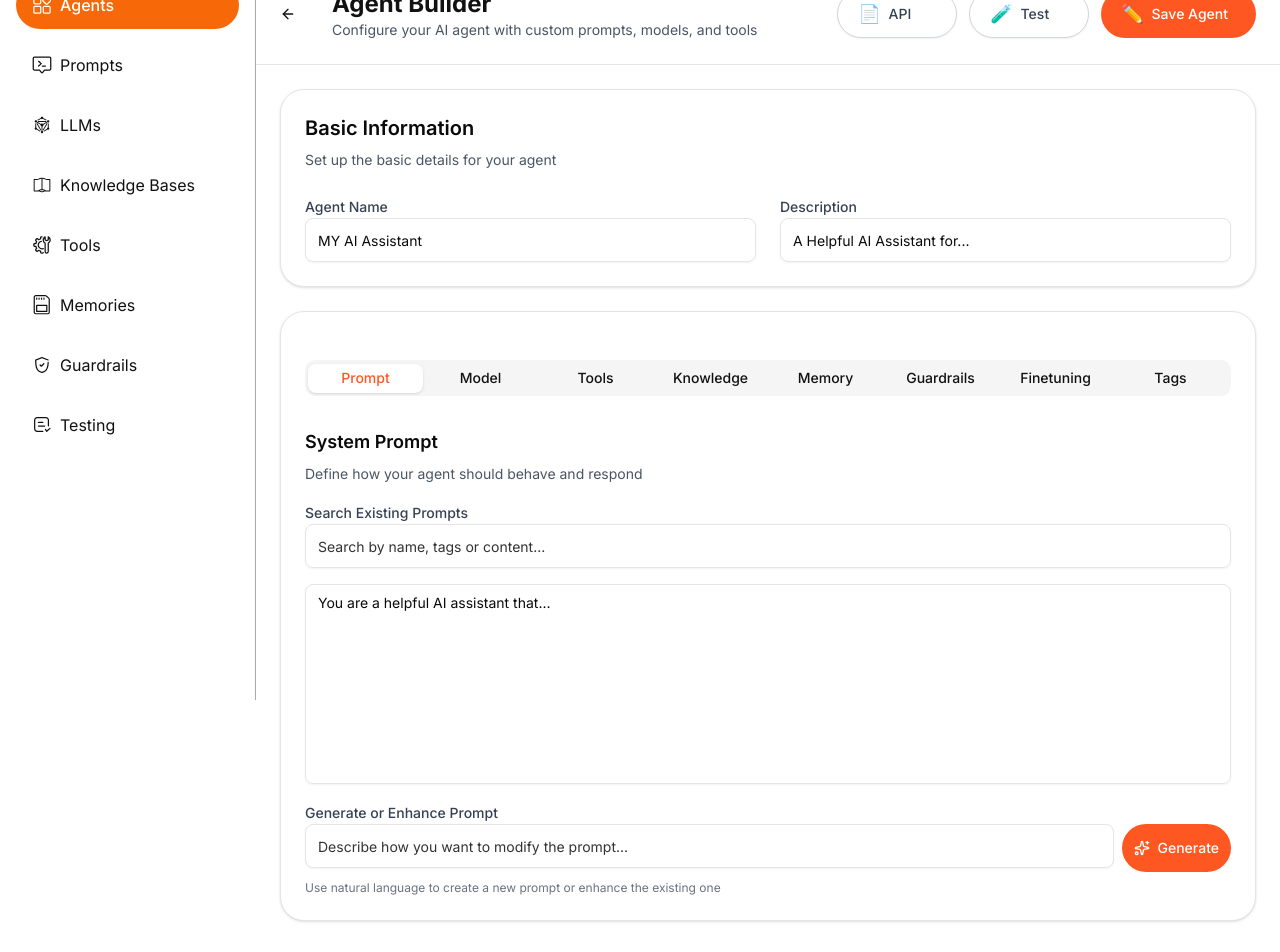
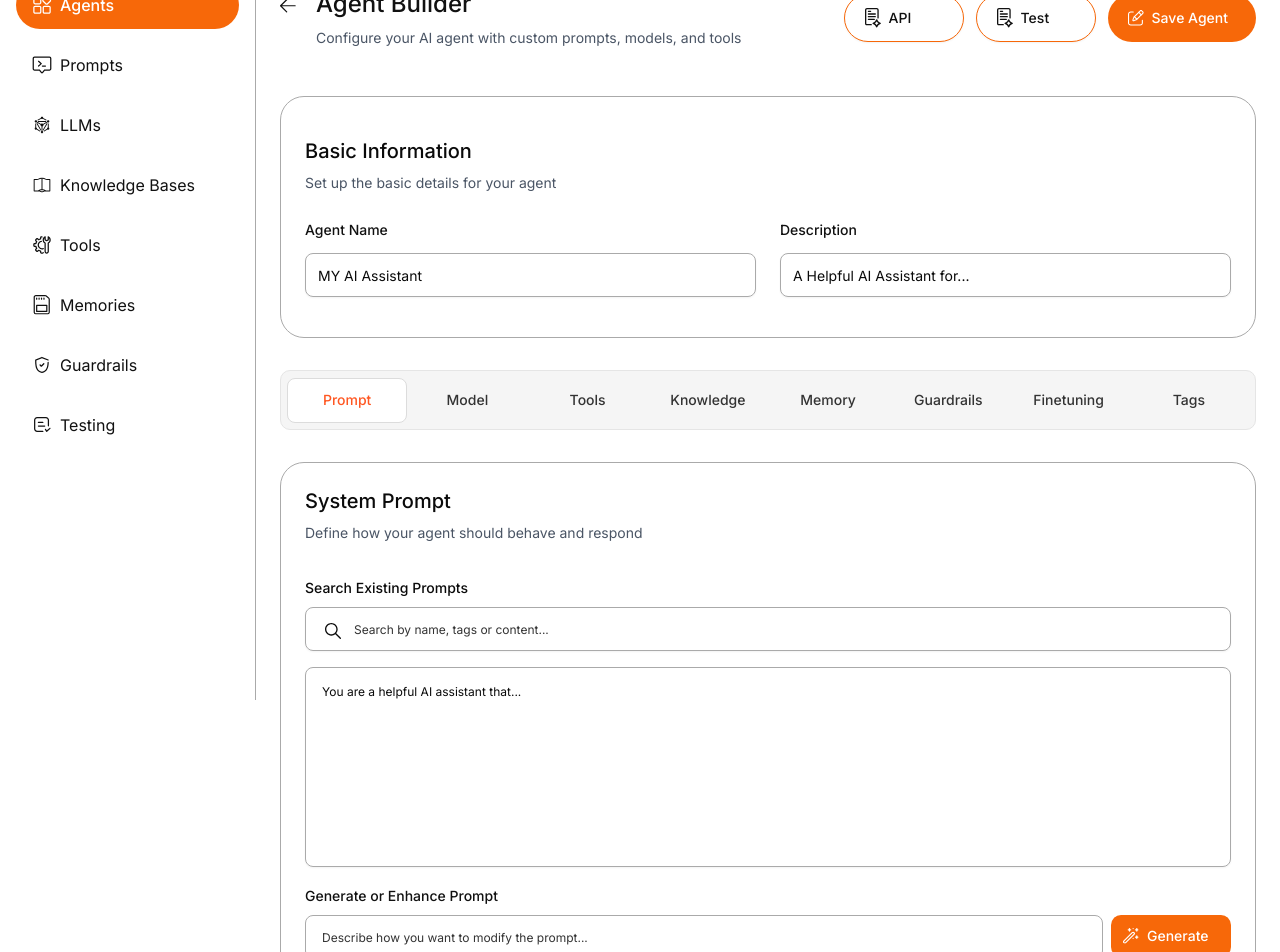
Before and after one commit to hitesh-bhardwaj/dsw-unify, a Next.js app: page /agents/create in a window 1280 px wide. Shown: the part 100-1052 px from the top of the page. Built offline with nearby package versions, Linux system fonts and the light colour scheme.

Commit message:
update
Create Agent page

```diff
--- a/src/app/agents/create/page.jsx
+++ b/src/app/agents/create/page.jsx
@@ -1,7 +1,7 @@
 "use client";
 
 import { useState } from "react";
-import { ArrowLeft, Sparkles } from "lucide-react";
+import { ArrowLeft} from "lucide-react";
 import { Button } from "@/components/ui/button";
 import { Input } from "@/components/ui/input";
 import { Textarea } from "@/components/ui/textarea";
@@ -9,6 +9,7 @@ import { Card, CardContent, CardHeader } from "@/components/ui/card";
 import { Tabs, TabsContent, TabsList, TabsTrigger } from "@/components/ui/tabs";
 import { ApiEndpointModal } from "@/components/api-endpoint-modal";
 import Link from "next/link";
+import { AiGenerator, EditIcon, LeftArrow, SearchIcon, SparklesIcon } from "@/components/Icons";
 
 export default function CreateAgentPage() {
   const [apiModalOpen, setApiModalOpen] = useState(false);
@@ -21,16 +22,17 @@ export default function CreateAgentPage() {
   return (
     <div className="flex flex-col h-full">
       {/* Header */}
-      <div className="border-b bg-white p-6">
+      <div className=" bg-white p-6">
         <div className="flex items-center justify-between">
-          <div className="flex items-center gap-4">
+          <div className="flex items-start">
             <Link href="/agents">
               <Button variant="ghost" size="icon" className="shrink-0">
-                <ArrowLeft className="h-5 w-5" />
+                {/* <ArrowLeft className="h-5 w-5" /> */}
+                <LeftArrow/>
               </Button>
             </Link>
-            <div>
-              <h1 className="text-2xl font-bold">Agent Builder</h1>
+            <div className="space-y-2">
+              <h1 className="text-2xl font-medium">Agent Builder</h1>
               <p className="text-sm text-gray-600">
                 Configure your AI agent with custom prompts, models, and tools
               </p>
@@ -40,59 +42,69 @@ export default function CreateAgentPage() {
             <Button
               variant="outline"
               onClick={() => setApiModalOpen(true)}
-              className="gap-2 border-gray-300 text-gray-700 hover:bg-gray-50"
+              className="gap-2 text-foreground border border-primary"
             >
-              <span className="text-lg">📄</span>
+              <div className="!w-4">
+                <AiGenerator/>
+              </div>
               API
             </Button>
             <Button
               variant="outline"
-              className="gap-2 border-gray-300 text-gray-700 hover:bg-gray-50"
+              className="gap-2 text-foreground border border-primary"
             >
-              <span className="text-lg">🧪</span>
+              <div className="!w-4">
+                <AiGenerator/>
+              </div>
               Test
             </Button>
-            <Button className="bg-[#FF5722] hover:bg-[#E64A19] text-white gap-2">
-              <span className="text-lg">✏️</span>
-              Save Agent
-            </Button>
+            <Link href={`/agents/edit`}>
+              <Button className="bg-primary hover:bg-[#E64A19] text-white gap-2">
+                <div className="!w-4">
+
+                <EditIcon className={"text-white"}/>
+              </div>
+               Save Agent
+              </Button>
+            </Link>
           </div>
+
         </div>
       </div>
 
       {/* Main Content */}
       <div className="flex-1 overflow-auto p-6">
-        <div className="max-w-6xl mx-auto space-y-6">
+        <div className="max-w-6xl mx-auto ">
           {/* Basic Information */}
-          <Card>
+          <Card className={"h-full py-10 shadow-none border-[#AAAAAA]"}>
             <CardHeader>
-              <h2 className="text-xl font-semibold">Basic Information</h2>
+              <h2 className="text-xl font-medium">Basic Information</h2>
               <p className="text-sm text-gray-600">
                 Set up the basic details for your agent
               </p>
             </CardHeader>
             <CardContent>
               <div className="grid grid-cols-2 gap-6">
-                <div className="space-y-2">
-                  <label className="text-sm font-medium text-gray-700">
+                <div className="space-y-4">
+                  <label className="text-sm font-medium text-[#111111]">
                     Agent Name
                   </label>
                   <Input
                     value={agentName}
                     onChange={(e) => setAgentName(e.target.value)}
                     placeholder="MY AI Assistant"
-                    className="h-11"
+                    className="h-11 border-[#AAAAAA] mt-3"
                   />
                 </div>
-                <div className="space-y-2">
-                  <label className="text-sm font-medium text-gray-700">
+                <div className="space-y-4">
+                  <label className="text-sm font-medium text-[#111111]">
                     Description
                   </label>
                   <Input
                     value={description}
                     onChange={(e) => setDescription(e.target.value)}
                     placeholder="A Helpful AI Assistant for..."
-                    className="h-11"
+                    className="h-11 border-[#AAAAAA] mt-3"
                   />
                 </div>
               </div>
@@ -100,40 +112,44 @@ export default function CreateAgentPage() {
           </Card>
 
           {/* Configuration Tabs */}
-          <Card>
-            <CardContent className="pt-6">
+          <Card className={"border-none shadow-none "}>
+            <CardContent className="pt-2 px-0">
               <Tabs defaultValue="prompt" className="w-full">
-                <TabsList className="grid w-full grid-cols-8 mb-6">
-                  <TabsTrigger value="prompt" className="text-[#FF5722] data-[state=active]:text-[#FF5722]">
+                <TabsList className="grid w-full grid-cols-8 mb-6 border h-15 px-1.5 py-1.5">
+                  <TabsTrigger value="prompt" className="text-[#333333] data-[state=active]:text-[#FF5722] py-3 data-[state=active]:shadow-none data-[state=active]:border-[#DCDCDC]">
                     Prompt
                   </TabsTrigger>
-                  <TabsTrigger value="model">Model</TabsTrigger>
-                  <TabsTrigger value="tools">Tools</TabsTrigger>
-                  <TabsTrigger value="knowledge">Knowledge</TabsTrigger>
-                  <TabsTrigger value="memory">Memory</TabsTrigger>
-                  <TabsTrigger value="guardrails">Guardrails</TabsTrigger>
-                  <TabsTrigger value="finetuning">Finetuning</TabsTrigger>
-                  <TabsTrigger value="tags">Tags</TabsTrigger>
+                  <TabsTrigger value="model" className="text-[#333333] data-[state=active]:text-[#FF5722] py-3 data-[state=active]:shadow-none data-[state=active]:border-[#DCDCDC]">Model</TabsTrigger>
+                  <TabsTrigger value="tools" className="text-[#333333] data-[state=active]:text-[#FF5722] py-3 data-[state=active]:shadow-none data-[state=active]:border-[#DCDCDC]">Tools</TabsTrigger>
+                  <TabsTrigger value="knowledge" className="text-[#333333] data-[state=active]:text-[#FF5722] py-3 data-[state=active]:shadow-none data-[state=active]:border-[#DCDCDC]">Knowledge</TabsTrigger>
+                  <TabsTrigger value="memory" className="text-[#333333] data-[state=active]:text-[#FF5722] py-3 data-[state=active]:shadow-none data-[state=active]:border-[#DCDCDC]">Memory</TabsTrigger>
+                  <TabsTrigger value="guardrails" className="text-[#333333] data-[state=active]:text-[#FF5722] py-3 data-[state=active]:shadow-none data-[state=active]:border-[#DCDCDC]">Guardrails</TabsTrigger>
+                  <TabsTrigger value="finetuning" className="text-[#333333] data-[state=active]:text-[#FF5722] py-3 data-[state=active]:shadow-none data-[state=active]:border-[#DCDCDC]">Finetuning</TabsTrigger>
+                  <TabsTrigger value="tags" className="text-[#333333] data-[state=active]:text-[#FF5722] py-3 data-[state=active]:shadow-none data-[state=active]:border-[#DCDCDC]">Tags</TabsTrigger>
                 </TabsList>
 
-                <TabsContent value="prompt" className="space-y-6">
-                  <div>
-                    <h3 className="text-lg font-semibold mb-2">System Prompt</h3>
+                <TabsContent value="prompt" className="space-y-6 border rounded-3xl p-6 border-[#AAAAAA] h-full pb-8 ">
+                  <div >
+                    <h3 className="text-xl font-medium mb-2">System Prompt</h3>
                     <p className="text-sm text-gray-600 mb-4">
                       Define how your agent should behave and respond
                     </p>
 
                     {/* Search Existing Prompts */}
-                    <div className="space-y-2 mb-4">
-                      <label className="text-sm font-medium text-gray-700">
+                    <div className="space-y-2 mb-4 mt-8">
+                      <label className="text-sm font-medium text-[#11111]">
                         Search Existing Prompts
                       </label>
-                      <div className="relative">
+                      <div className="relative mt-2 ">
+                        <div className="absolute top-6 left-5 -translate-y-1/2">
+                        <SearchIcon className="!h-4 !w-auto"/>
+
+                        </div>
                         <Input
                           value={searchPrompt}
                           onChange={(e) => setSearchPrompt(e.target.value)}
                           placeholder="Search by name, tags or content..."
-                          className="h-11"
+                          className="h-11 pl-12 border-[#AAAAAA] !text-xs"
                         />
                       </div>
                     </div>
@@ -144,28 +160,28 @@ export default function CreateAgentPage() {
                         value={systemPrompt}
                         onChange={(e) => setSystemPrompt(e.target.value)}
                         placeholder="You are a helpful AI assistant that..."
-                        className="min-h-[200px] resize-none"
+                        className="min-h-[200px] resize-none border-[#AAAAAA] !text-xs p-4"
                       />
                     </div>
 
                     {/* Generate or Enhance Prompt */}
                     <div className="space-y-2">
-                      <label className="text-sm font-medium text-gray-700">
+                      <label className="text-sm font-medium text-[#111111]">
                         Generate or Enhance Prompt
                       </label>
-                      <div className="flex gap-2">
+                      <div className="flex gap-2 mt-2">
                         <Input
                           value={enhancePrompt}
                           onChange={(e) => setEnhancePrompt(e.target.value)}
                           placeholder="Describe how you want to modify the prompt..."
-                          className="h-11 flex-1"
+                          className="h-11 flex-1 !text-xs p-4 border-[#AAAAAA] shadow-none"
                         />
-                        <Button className="bg-[#FF5722] hover:bg-[#E64A19] text-white gap-2">
-                          <Sparkles className="h-4 w-4" />
+                        <Button className="bg-primary hover:bg-[#E64A19] text-white gap-2 !h-10.5  cursor-pointer w-30 rounded-lg">
+                         <SparklesIcon/>
                           Generate
                         </Button>
                       </div>
-                      <p className="text-xs text-gray-500">
+                      <p className="text-xs text-[#111111]">
                         Use natural language to create a new prompt or enhance the existing one
                       </p>
                     </div>
--- a/src/components/Icons.jsx
+++ b/src/components/Icons.jsx
@@ -785,3 +785,26 @@ export const LeftArrow = ({ className }) => {
     </>
   );
 };
+export const SparklesIcon=()=>{
+    return(
+        <>
+        <svg width="27" height="27" viewBox="0 0 27 27" fill="none" xmlns="http://www.w3.org/2000/svg">
+<mask id="mask0_1_18778" style={{maskType:'luminance'}} maskUnits="userSpaceOnUse" x="0" y="0" width="27" height="27">
+<path d="M0 3.8147e-06H26.3332V26.3333H0V3.8147e-06Z" fill="white"/>
+</mask>
+<g mask="url(#mask0_1_18778)">
+<path d="M16.0469 17.4869C16.0469 18.055 16.5074 18.5155 17.0755 18.5155C17.6436 18.5155 18.1042 18.055 18.1042 17.4869C18.1042 16.9187 17.6436 16.4582 17.0755 16.4582C16.5074 16.4582 16.0469 16.9187 16.0469 17.4869Z" fill="white"/>
+<path d="M16.0469 1.02861C16.0469 1.59673 16.5074 2.05725 17.0755 2.05725C17.6436 2.05725 18.1042 1.59673 18.1042 1.02861C18.1042 0.460489 17.6436 -3.40939e-05 17.0755 -3.40939e-05C16.5074 -3.40939e-05 16.0469 0.460489 16.0469 1.02861Z" fill="white"/>
+<path d="M3.08852 25.3046C2.56217 25.3046 2.03576 25.1037 1.63397 24.7018C0.830343 23.8982 0.830343 22.5964 1.63397 21.7927L15.6235 7.80319C16.4271 6.99956 17.729 6.99956 18.5326 7.80319C19.3362 8.60682 19.3362 9.90867 18.5326 10.7123L4.54307 24.7018C4.14129 25.1037 3.61488 25.3046 3.08852 25.3046Z" stroke="white" strokeWidth="2.05729" strokeMiterlimit="10" strokeLinecap="round" strokeLinejoin="round"/>
+<path d="M23.25 13.3724V17.4869" stroke="white" strokeWidth="2.05729" strokeMiterlimit="10" strokeLinecap="round" strokeLinejoin="round"/>
+<path d="M21.1953 15.4296H25.3099" stroke="white" strokeWidth="2.05729" strokeMiterlimit="10" strokeLinecap="round" strokeLinejoin="round"/>
+<path d="M23.25 1.02862V5.14319" stroke="white" strokeWidth="2.05729" strokeMiterlimit="10" strokeLinecap="round" strokeLinejoin="round"/>
+<path d="M21.1953 3.08594H25.3099" stroke="white" strokeWidth="2.05729" strokeMiterlimit="10" strokeLinecap="round" strokeLinejoin="round"/>
+<path d="M10.9062 1.02862V5.14319" stroke="white" strokeWidth="2.05729" strokeMiterlimit="10" strokeLinecap="round" strokeLinejoin="round"/>
+<path d="M8.85156 3.08594H12.9661" stroke="white" strokeWidth="2.05729" strokeMiterlimit="10" strokeLinecap="round" strokeLinejoin="round"/>
+</g>
+</svg>
+
+        </>
+    )
+}
--- a/src/components/ui/tabs.jsx
+++ b/src/components/ui/tabs.jsx
@@ -40,7 +40,7 @@ function TabsTrigger({
     <TabsPrimitive.Trigger
       data-slot="tabs-trigger"
       className={cn(
-        "data-[state=active]:bg-background dark:data-[state=active]:text-foreground focus-visible:border-ring focus-visible:ring-ring/50 focus-visible:outline-ring dark:data-[state=active]:border-input dark:data-[state=active]:bg-input/30 text-foreground dark:text-muted-foreground inline-flex h-[calc(100%-1px)] flex-1 items-center justify-center gap-1.5 rounded-md border border-transparent px-2 py-1 text-sm font-medium whitespace-nowrap transition-[color,box-shadow] focus-visible:ring-[3px] focus-visible:outline-1 disabled:pointer-events-none disabled:opacity-50 data-[state=active]:shadow-sm [&_svg]:pointer-events-none [&_svg]:shrink-0 [&_svg:not([class*='size-'])]:size-4",
+        "data-[state=active]:bg-background dark:data-[state=active]:text-foreground focus-visible:border-ring focus-visible:ring-ring/50 focus-visible:outline-ring dark:data-[state=active]:border-input dark:data-[state=active]:bg-input/30 text-foreground dark:text-muted-foreground inline-flex h-[calc(100%-1px)] flex-1 items-center justify-center gap-1.5 rounded-md border border-transparent px-2 py-1 text-sm font-medium whitespace-nowrap transition-[color,box-shadow] focus-visible:ring-[3px] focus-visible:outline-1 disabled:pointer-events-none disabled:opacity-50 data-[state=active]:shadow-sm [&_svg]:pointer-events-none [&_svg]:shrink-0 [&_svg:not([class*='size-'])]:size-4 cursor-pointer",
         className
       )}
       {...props} />
```
Also changed, not shown: public/icons/sparkles.svg (added).
